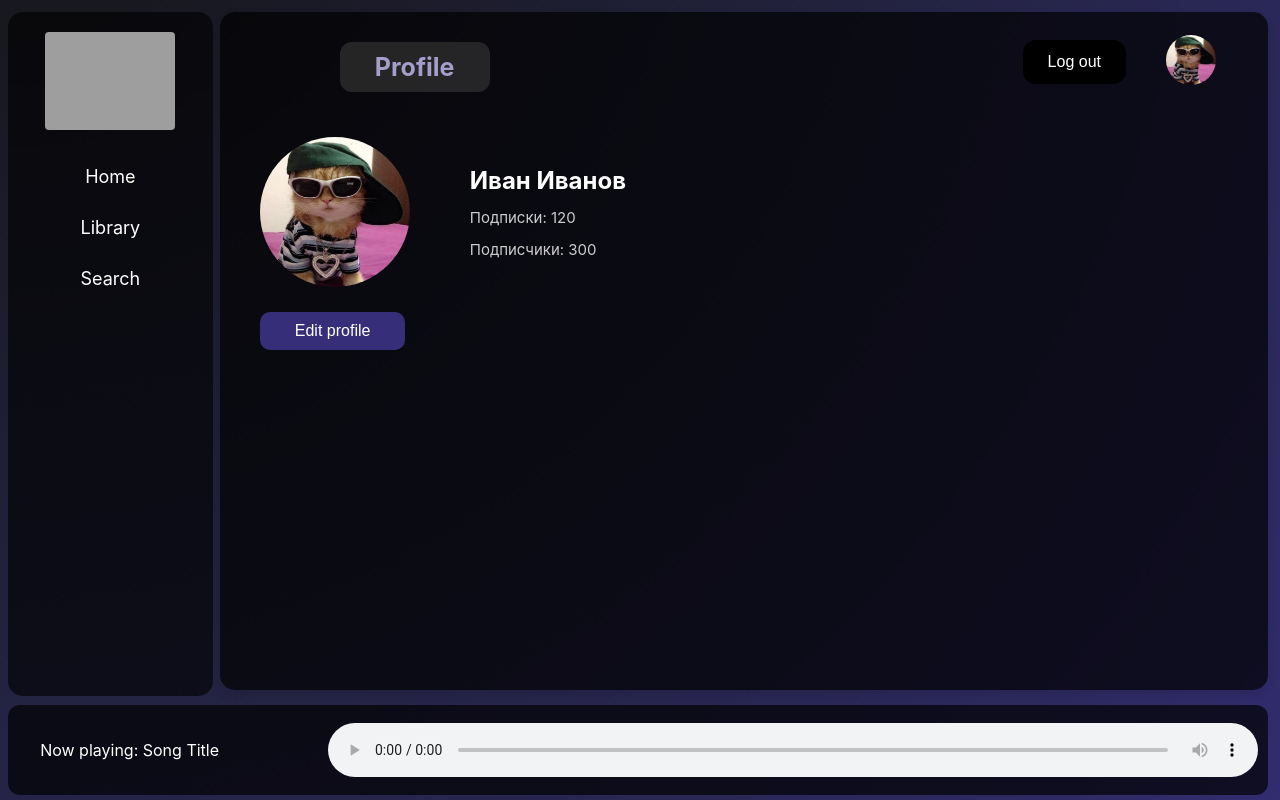
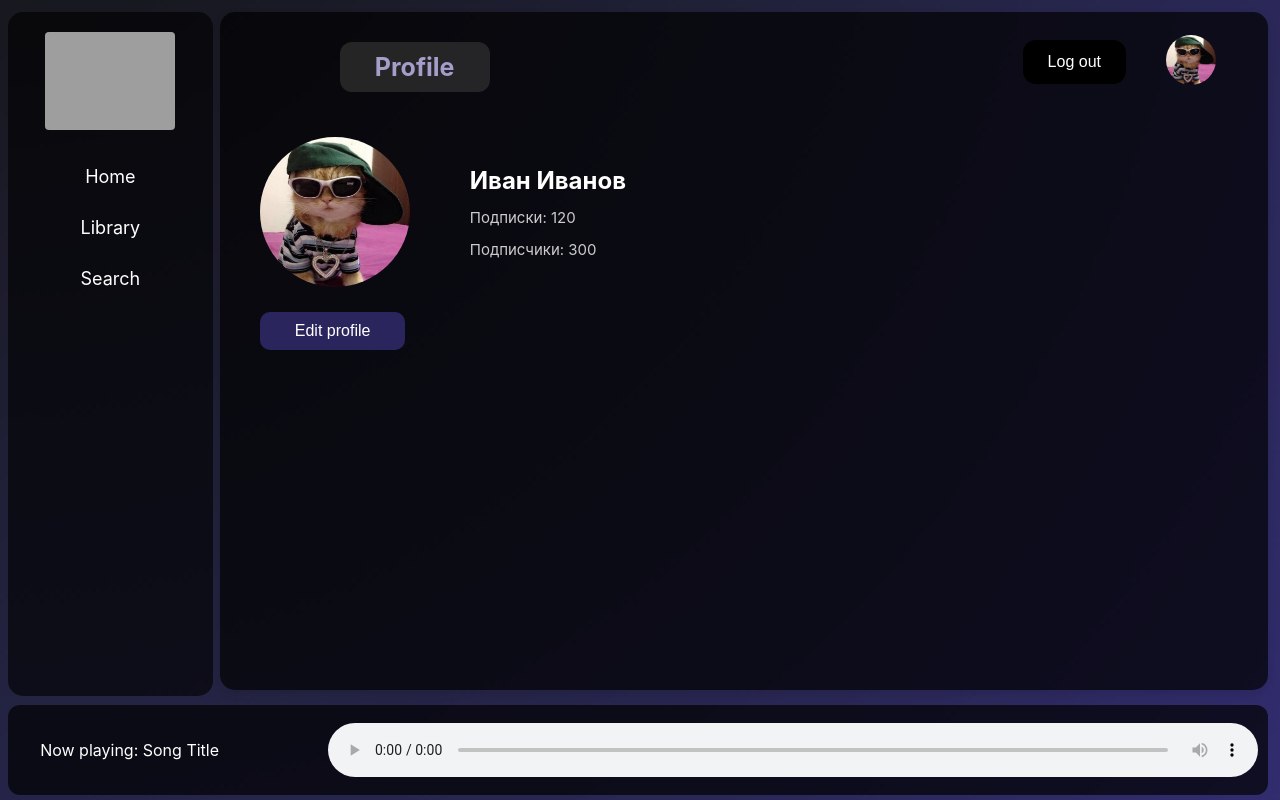
Before and after one commit to anastainty/Rhythmo-FrontEnd, a React (Create React App) app: page /pages/profile in a window 1280 px wide. Built offline with nearby package versions, Linux system fonts and the light colour scheme; grey boxes are pictures that could not be loaded.

Commit message:
color of button

```diff
--- a/src/pages/Profile.css
+++ b/src/pages/Profile.css
@@ -31,7 +31,7 @@
   }
 
 .edit-profile-button {
-    background-color: #413690d6;
+    background-color: #332b6ed6;
     color: white;
     border: none;
     padding: 10px 35px;
```
